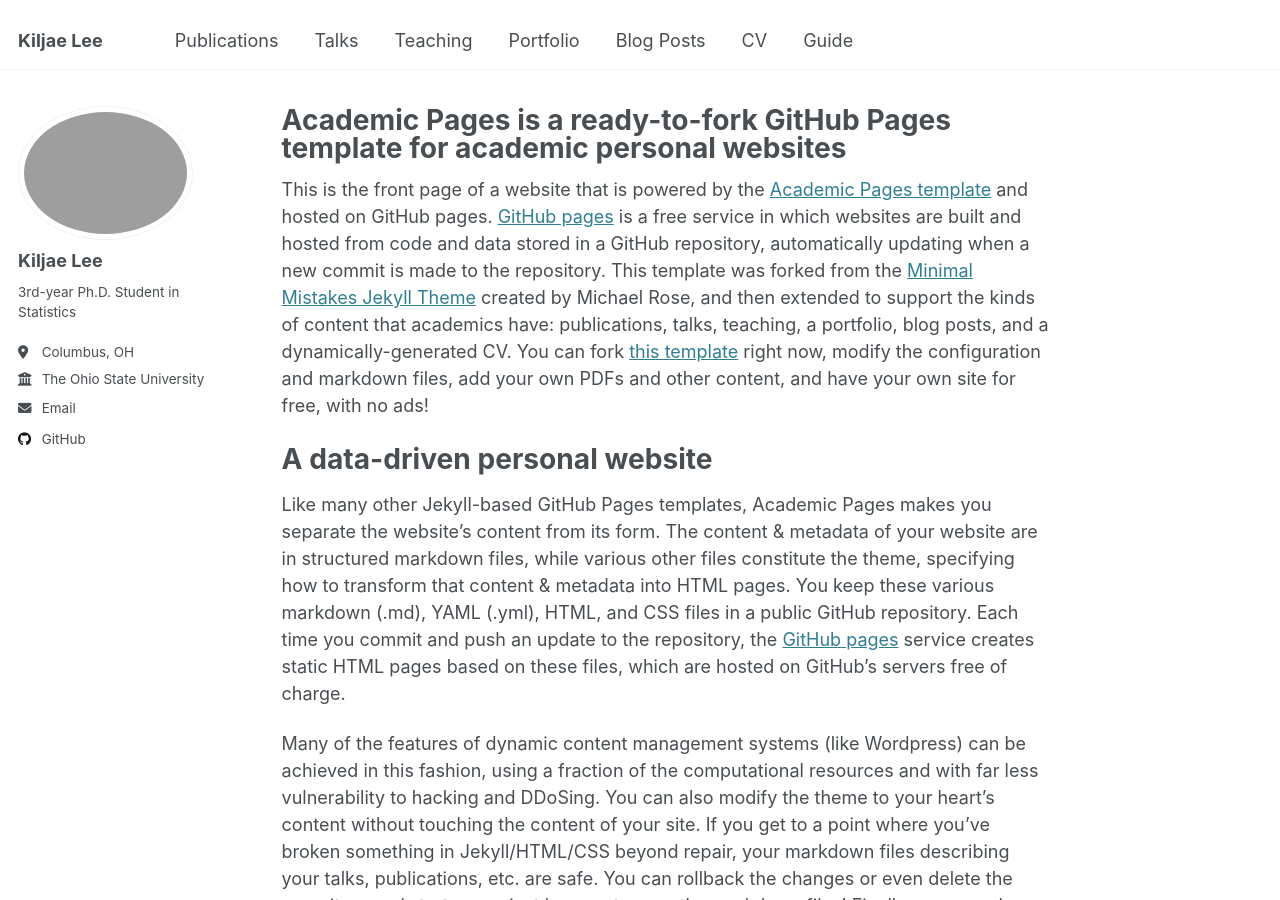
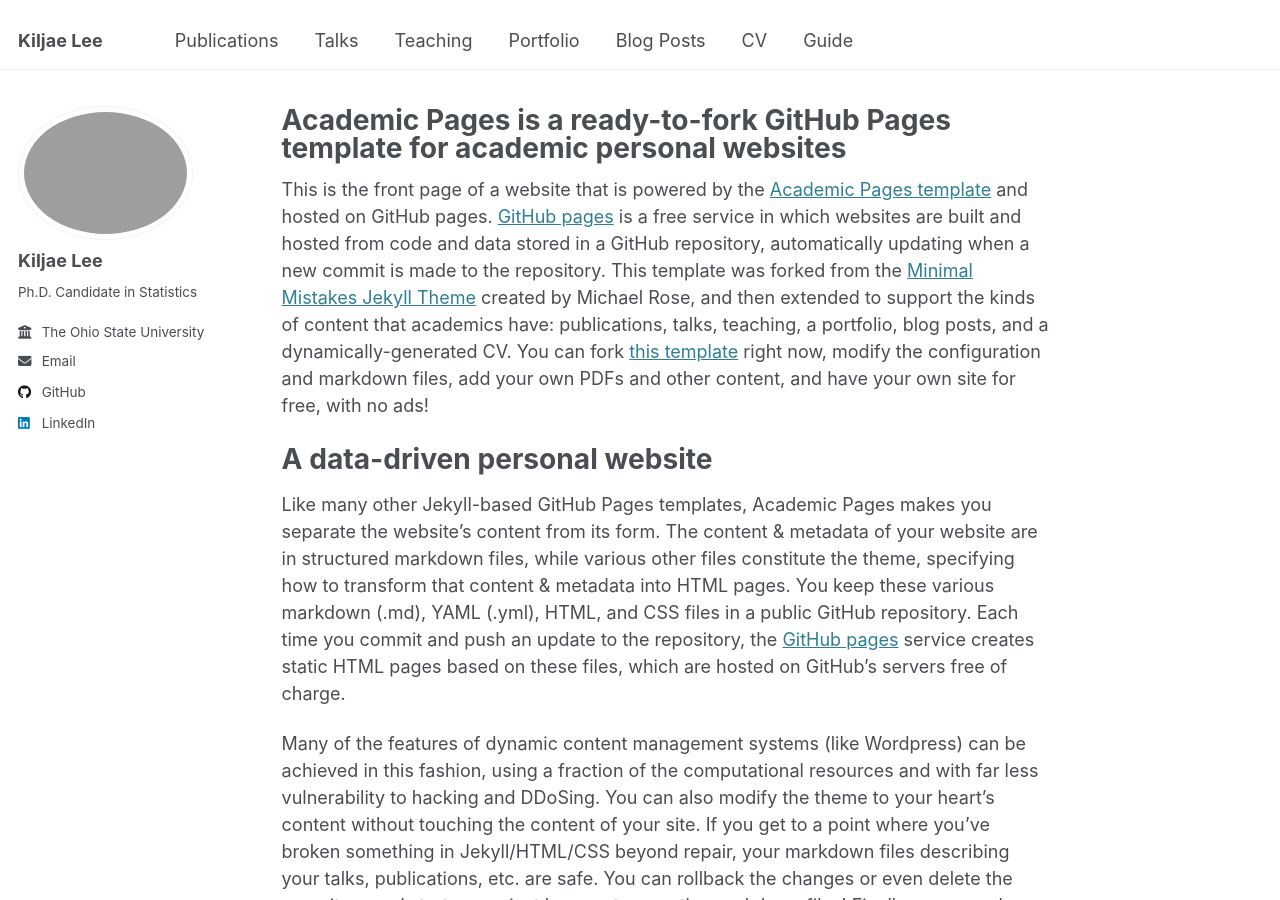
Before and after one commit to KiljaeL/KiljaeL.github.io, a Jekyll site: the page built from _pages/about.md, in a window 1280 px wide and 900 px high. Built offline with Jekyll 4.4.1, drawn with Linux system fonts in a browser that asks for light colours.

Commit message:
Update personal information and add new profile image

```diff
--- a/_config.yml
+++ b/_config.yml
@@ -22,11 +22,11 @@ repository               : "academicpages/academicpages.github.io"
 #               Additional customization can be done by editing /_includes/author-profile.html
 author:
   # Biographic information
-  avatar           : "kiljae.jpg"
+  avatar           : "kiljae2.png"
   name             : "Kiljae Lee"
   pronouns         : # example: "she/her"
-  bio              : "3rd-year Ph.D. Student in Statistics"
-  location         : "Columbus, OH"
+  bio              : "Ph.D. Candidate in Statistics"
+  # location         : "Columbus, OH"
   employer         : "The Ohio State University"
   uri              : # URL
   email            : "lee.10428@osu.edu"
@@ -59,7 +59,7 @@ author:
   keybase          : # Username
   instagram        : # Username
   lastfm           : # Username
-  linkedin         : # Username
+  linkedin         : "kiljaelee"
   mastodon         : # URL
   medium           : # URL
   pinterest        : # Username
```
Also changed, not shown: 1 other file.
